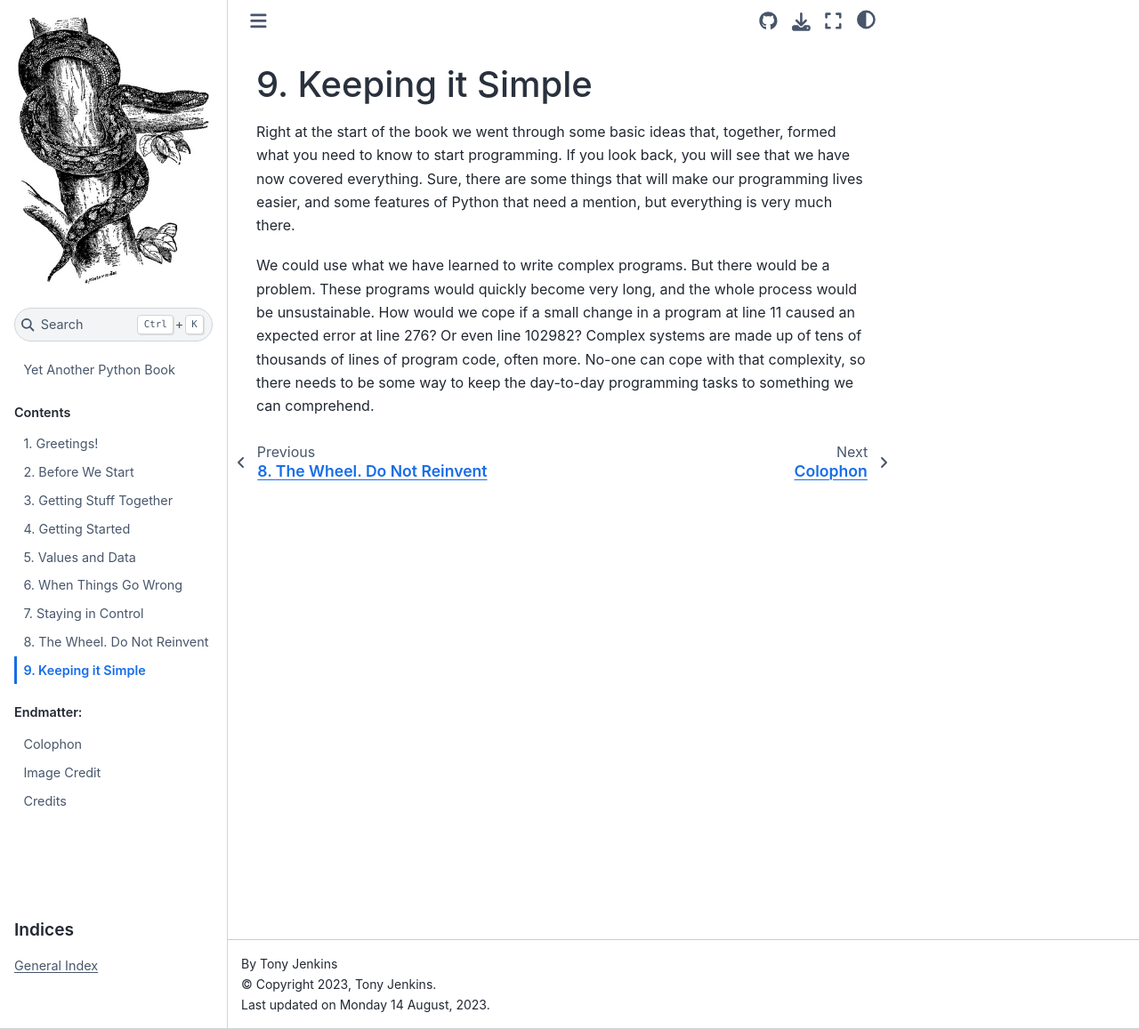
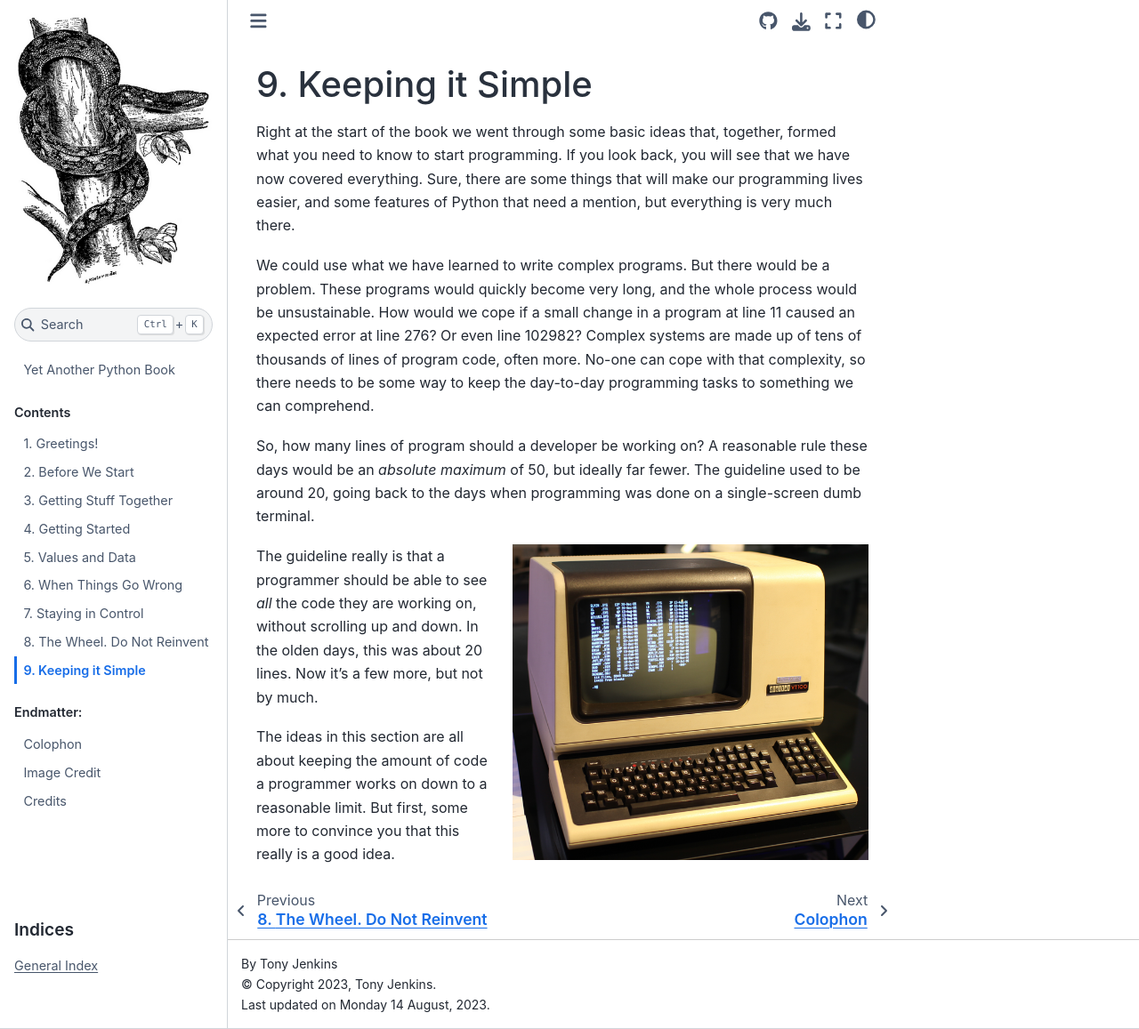
Before and after one commit to TonyJenkins/hungarian_phrasebook, a Sphinx documentation site: the page built from doc/source/080_functions/index.rst, in a window 1280 px wide and 1157 px high. Shown: the whole window at 89% size. Built offline with Sphinx 7.4.7 and the Sphinx Book theme 1.1.4, drawn with Linux system fonts in a browser that asks for light colours.

Commit message:
Functions chapter intro

```diff
--- a/doc/source/080_functions/index.rst
+++ b/doc/source/080_functions/index.rst
@@ -5,3 +5,14 @@ Keeping it Simple
 Right at the start of the book we went through some basic ideas that, together, formed what you need to know to start programming. If you look back, you will see that we have now covered everything. Sure, there are some things that will make our programming lives easier, and some features of Python that need a mention, but everything is very much there.
 
 We could use what we have learned to write complex programs. But there would be a problem. These programs would quickly become very long, and the whole process would be unsustainable. How would we cope if a small change in a program at line 11 caused an expected error at line 276? Or even line 102982? Complex systems are made up of tens of thousands of lines of program code, often more. No-one can cope with that complexity, so there needs to be some way to keep the day-to-day programming tasks to something we can comprehend.
+
+So, how many lines of program should a developer be working on? A reasonable rule these days would be an *absolute maximum* of 50, but ideally far fewer. The guideline used to be around 20, going back to the days when programming was done on a single-screen dumb terminal.
+
+.. image:: ../_images/vt100.png
+    :width: 400
+    :align: right
+    :alt: A VT100 Terminal
+
+The guideline really is that a programmer should be able to see *all* the code they are working on, without scrolling up and down. In the olden days, this was about 20 lines. Now it's a few more, but not by much.
+
+The ideas in this section are all about keeping the amount of code a programmer works on down to a reasonable limit. But first, some more to convince you that this really is a good idea.
```
Also changed, not shown: doc/source/_images/vt100.png (added).
